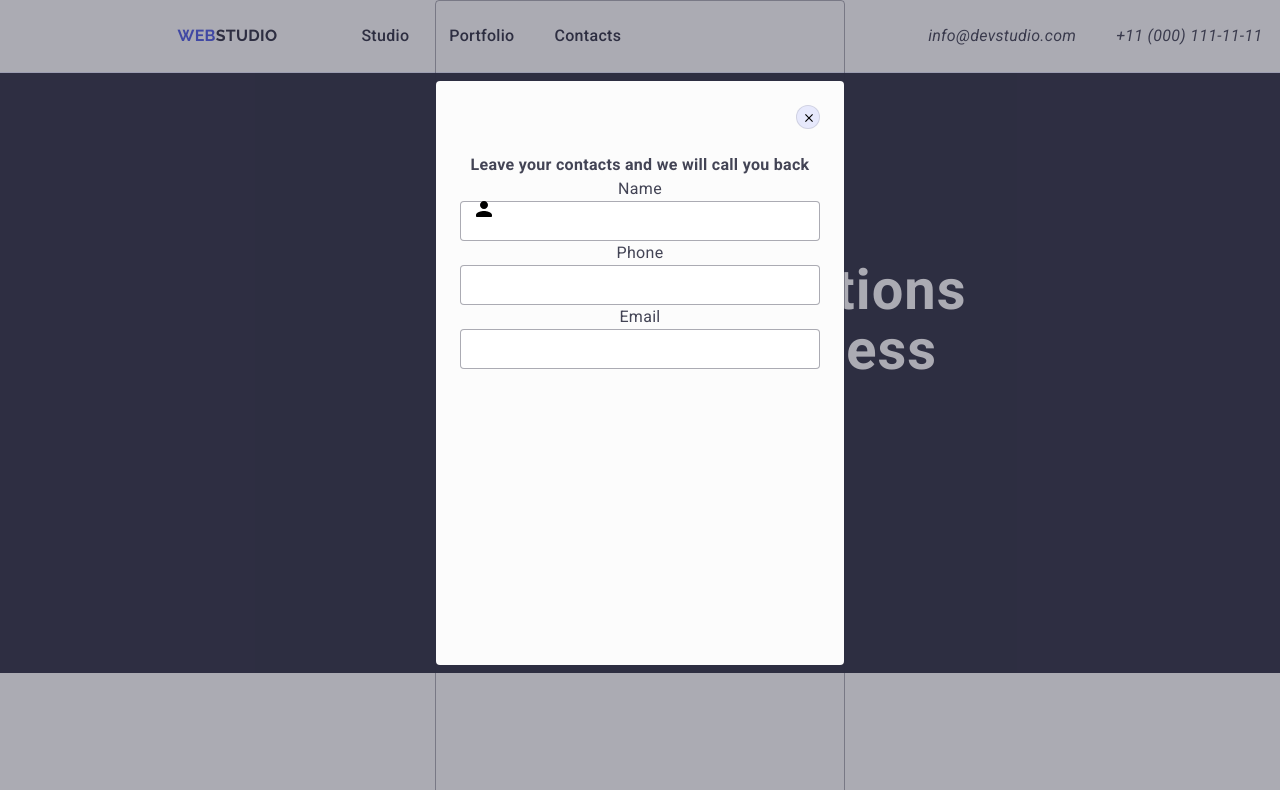
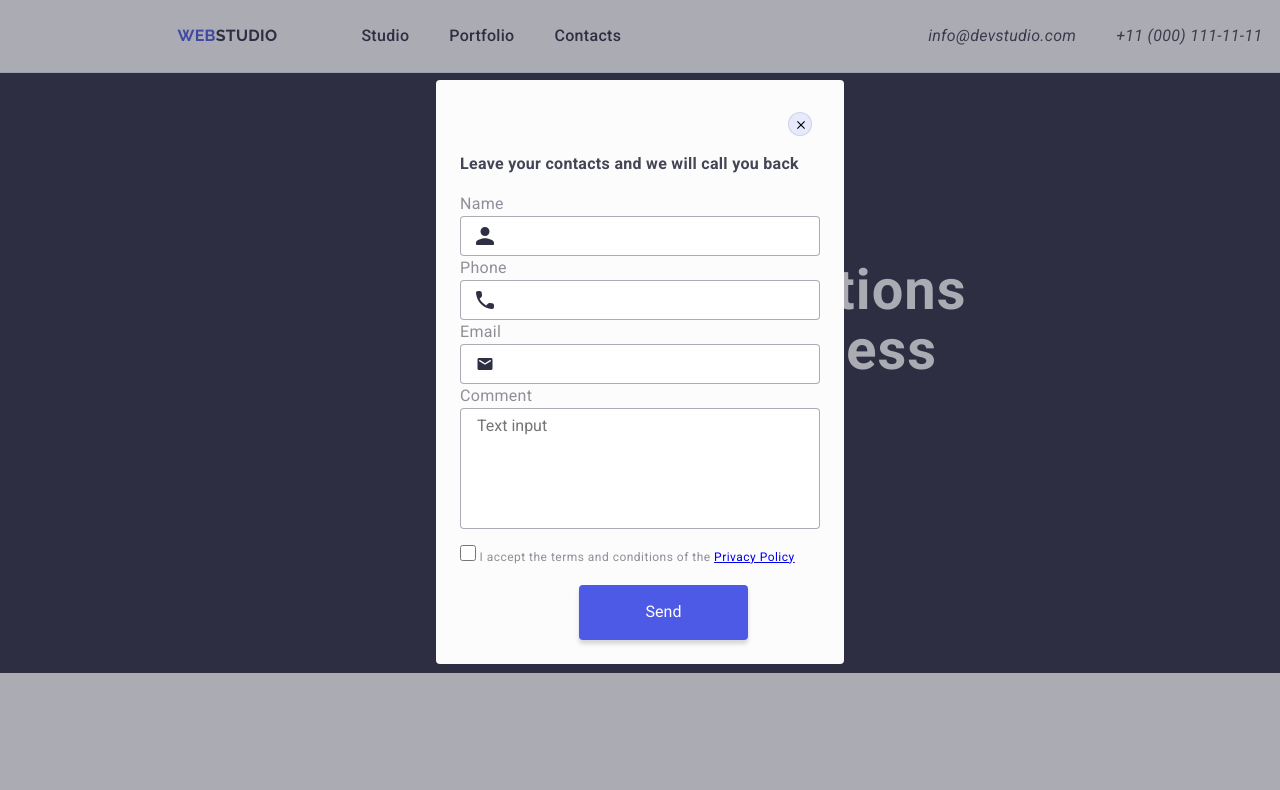
Before and after one commit to busraokcu/goit-markup-hw-05, a plain HTML site: page index.html in a window 1280 px wide. Shown: the top 790 px of the page. Drawn offline with nearby package versions, Linux system fonts and the light colour scheme.

Commit message:
svgler hizalandi.

```diff
--- a/css/styles.css
+++ b/css/styles.css
@@ -417,8 +417,8 @@ header {
 
   display: flex;
   flex-direction: column;
-  align-items: center;
   margin-top: 80px;
+ padding-left: 24px;
   padding-top: 72px;
   position: relative;
 }
@@ -427,7 +427,6 @@ header {
 }
 .contact-box {
   border-radius: 4px;
-  border: 1px solid rgba(46, 47, 66, 0.4);
   margin: 0 auto;
   display: flex;
   flex-direction: column;
@@ -441,9 +440,9 @@ header {
   border-radius: 50%;
   border: 1px solid rgba(0, 0, 0, 0.1);
   background-color: #e7e9fc;
-  position: absolute;
-  top: 24px;
-  right: 24px;
+  position:absolute;
+  top: 32px;
+  right: 32px;
 }
 .icon-close{
   width: 8px;
@@ -453,31 +452,98 @@ header {
   left: 8px;
 
 }
-
+.form-title{
+  margin-bottom: 16px;
+}
 .form-content.icon {
   position: absolute;
 }
-form{
-  border: 1px solid aquamarine;
-}
+
 .input-field{
   width: 360px;
   height: 40px;
+  padding-left: 38px;
   border-radius: 4px;
   border: 1px solid rgba(46, 47, 66, 0.4);
 }
-.input-field:focus{
-  border: #404bbf;
+.form-content .input-field:focus {
+  border:1px solid #404bbf;
+}
+.form-content .input-field:focus + svg {
+ fill:  #404bbf;
 }
 .input-wrap{
   position: relative;
 }
 .icon-profile{
   position: absolute;
-  top:8px;
+  top:50%;
   left: 16px;
   transform: translateY(-50%);
+  fill:#2E2F42;
+  cursor: pointer;
 }
-.icon-profile:hover{
-fill: #404bbf;
+.form-label{
+color: rgba(142, 143, 153, 1);
 }
+.comment-input{
+  width: 360px;
+  border: 1px solid rgba(46, 47, 66, 0.4);
+  border-radius: 4px;
+  resize: none;
+  padding-top: 8px;
+  padding-left: 16px;
+  color: rgba(142, 143, 153, 1);
+}
+.send-btn{
+  width: 169px;
+  height: 56px;
+  border-radius: 4px;
+  border-style: none;
+  color:#ffffff ;
+  background-color:#4D5AE5;
+  box-shadow: 0px 4px 4px 0px rgba(0, 0, 0, 0.15);
+  font-size: 16px;
+  margin-left: 119px;
+  margin-bottom: 24px;
+  cursor: pointer;
+}
+.checkbox{
+  width: 360px;
+  height: 16px;
+  text-align:justify;
+  font-size: 12px;
+  color: rgba(142, 143, 153, 1);
+  margin-top: 16px;
+  margin-bottom: 24px;
+  line-height: 0.85;
+  letter-spacing: 0.48px;
+}
+.checkbox-btn{
+  width: 16px;
+  height: 16px;
+ cursor: pointer;
+}
+
+
+.icon-phone{
+  position: absolute;
+  top:50%;
+  left: 16px;
+  transform: translateY(-50%);
+  fill: #2E2F42;
+  cursor: pointer;
+}
+.icon-email{
+   position: absolute;
+  top:50%;
+  left: 16px;
+  transform: translateY(-50%);
+  fill: #2E2F42;
+  cursor: pointer;
+
+}
+.input-wrap .icon{
+  width: 18px;
+  height: 24px;
+}
--- a/index.html
+++ b/index.html
@@ -426,7 +426,7 @@
                   <use xlink:href="symbol-defs.svg#icon-close"></use>
                 </svg>
               </div>
-              <h4>Leave your contacts and we will call you back</h4>
+              <h4 class="form-title">Leave your contacts and we will call you back</h4>
               <label class="form-label" for="user-name"> Name </label>
               <div class="input-wrap">
                 <svg class="icon icon-profile">
@@ -436,9 +436,34 @@
               </div>
 
               <label class="form-label" for="phone-number"> Phone </label>
-              <input type="tel" name="phone-number" class="input-field" />
+              <div class="input-wrap">
+                <svg class="icon icon-phone">
+                  <use xlink:href="symbol-defs.svg#icon-phone"></use>
+                </svg>
+                <input type="tel" name="phone-number" class="input-field" />
+              </div>
               <label class="form-label" for="user-mail">Email</label>
-              <input type="email" name="user-mail" class="input-field" />
+              <div class="input-wrap">
+                <svg class="icon icon-email">
+                  <use xlink:href="symbol-defs.svg#icon-email"></use>
+                </svg>
+                <input type="email" name="user-mail" class="input-field" />
+              </div>
+
+              <label class="form-label" for="comment">Comment</label>
+              <textarea
+                name="comment"
+                class="comment-input"
+                rows="6"
+                placeholder="Text input"
+              ></textarea>
+
+              <label for="checkbox" class="checkbox"
+                ><input type="checkbox" name="checkbox" class="checkbox-btn" />
+                I accept the terms and conditions of the
+                <a href="#">Privacy Policy</a>
+              </label>
+              <button type="submit" class="send-btn">Send</button>
             </div>
           </form>
         </div>
```
